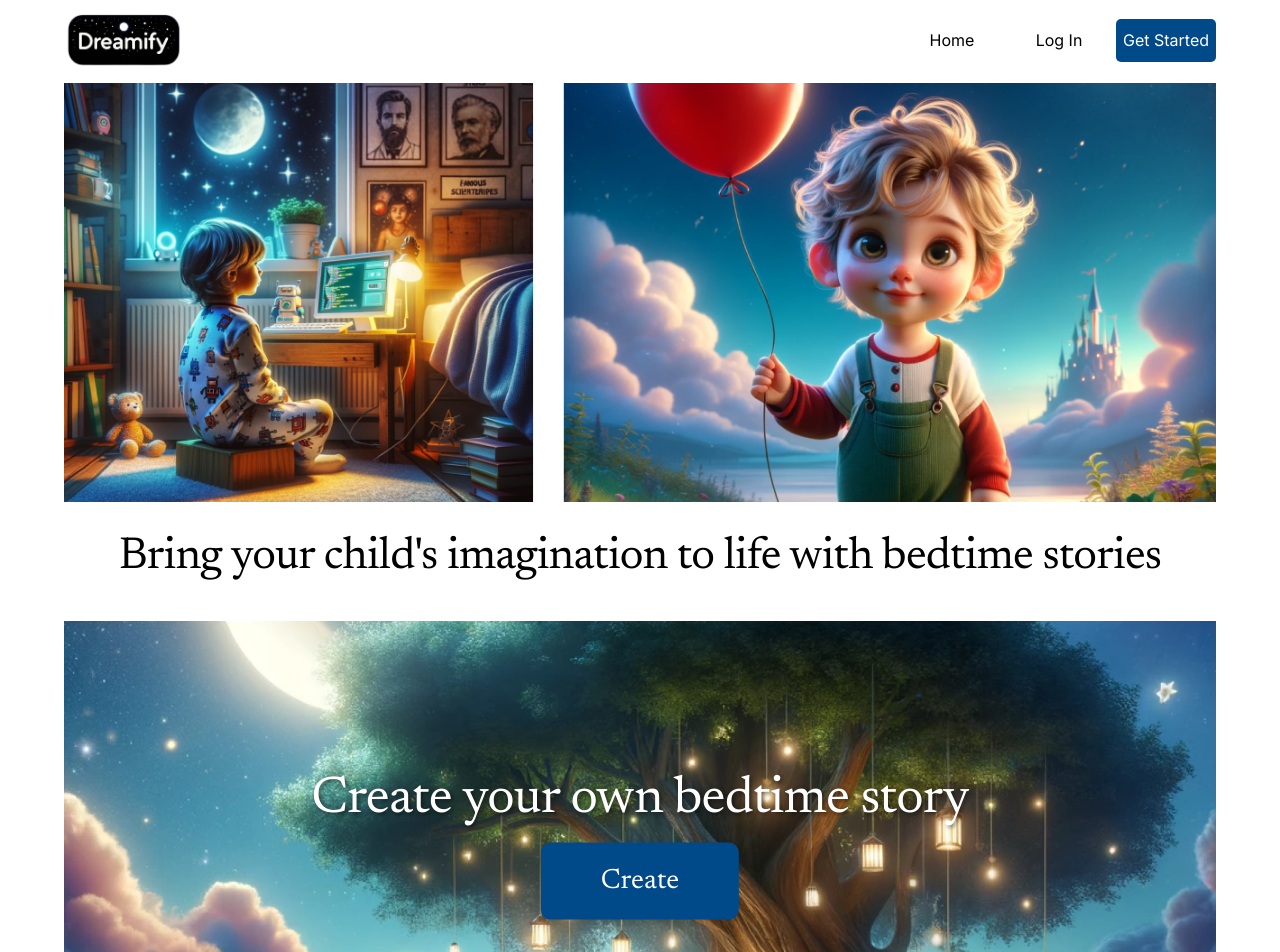
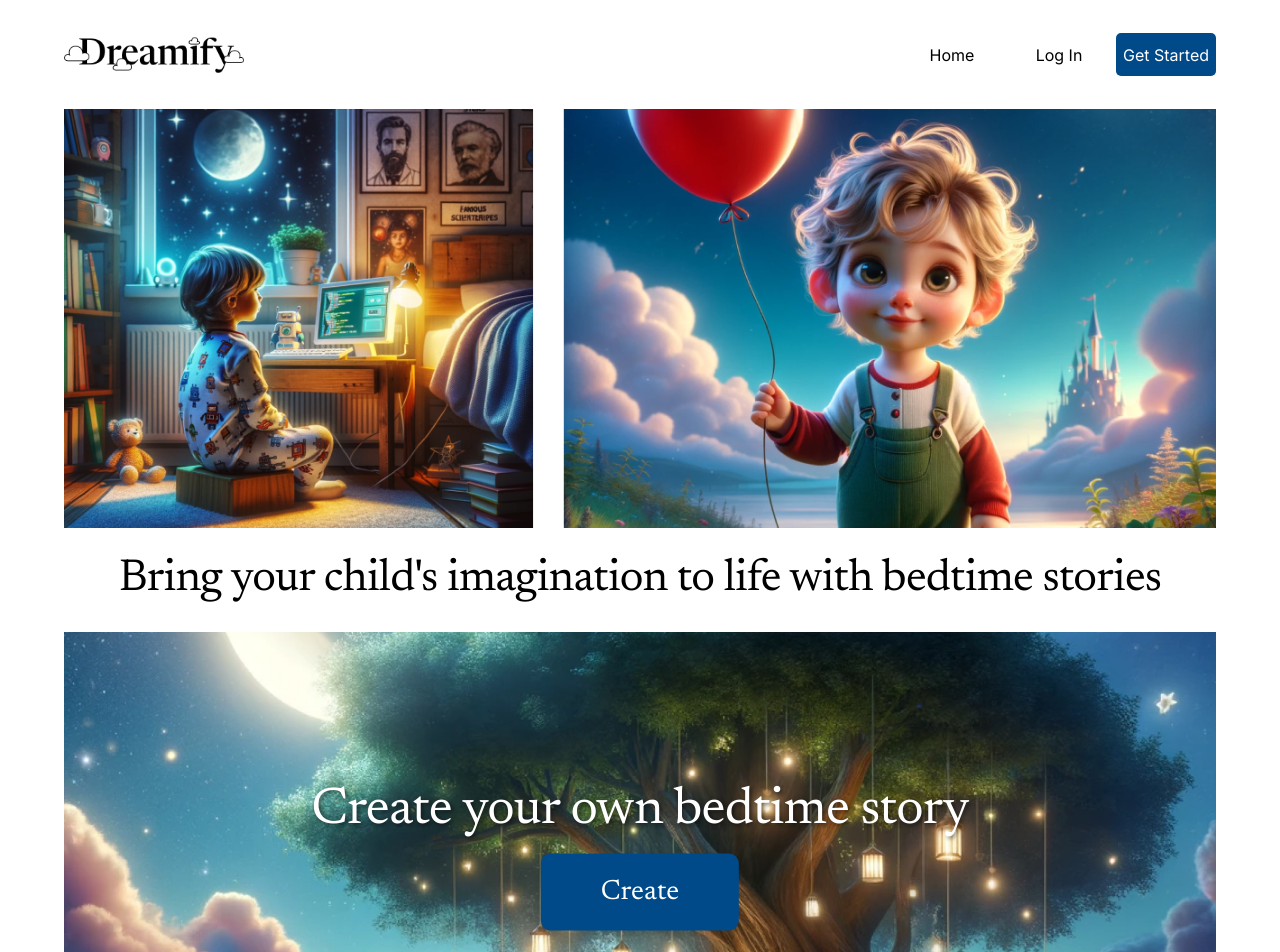
Before and after one commit to minerva-university/cs162-Dreamify, a React (Create React App) app: page / in a window 1280 px wide. Shown: the top 952 px of the page. Built offline with nearby package versions, Linux system fonts and the light colour scheme; no server answers.

Commit message:
Final touches
- Added the new logo
- Added (optional) to the add child page
- Some fixes to homepage and header

```diff
--- a/src/components/ChildProfileForm.js
+++ b/src/components/ChildProfileForm.js
@@ -155,7 +155,7 @@ const ChildProfileForm = ({ formData, setFormData, handleSubmit, isLoading, isVi
 
       {/* Section for interests */}
       <div className="form-section interests">
-        <h5>INTERESTS</h5>
+        <h5><b>INTERESTS </b>(optional)</h5>
         <label htmlFor="favoriteAnimals">Favorite Animals</label>
         <input
           type="text"
--- a/src/components/styles/Header.css
+++ b/src/components/styles/Header.css
@@ -4,7 +4,7 @@
   justify-content: center;
   align-items: center;
   background: #fff;
-  padding: 1% 0 0;
+  padding: 1% 0;
   width: 100%;
 }
 
@@ -18,7 +18,7 @@
 .header .logo {
   display: flex;
   align-items: center;
-  width: 120px;
+  width: 180px;
 }
 .header .header-title {
   color: #000;
--- a/src/pages/HomePage.js
+++ b/src/pages/HomePage.js
@@ -36,15 +36,19 @@ export default function HomePage() {
 
   return (
     <div className="home-page">
-      <div className="image-container hp-row">
-        <div className="image-item">
-          <img
-            src={boyTwoPhotos}
-            alt="Boy two photos"
-            className="hp-img-fluid"
-          />
+      <div className="hp-row">
+        <div className="hp-col">
+          <div className="hp-image-container">
+            <img
+              src={boyTwoPhotos}
+              alt="Tree"
+              className="hp-img-fluid hp-img-auto"
+            />
+
+          </div>
         </div>
       </div>
+
       <div className="hp-row">
         <div className="hp-col">
           <h1 className="hp-title">
@@ -52,9 +56,10 @@ export default function HomePage() {
           </h1>
         </div>
       </div>
+
       <div className="hp-row">
         <div className="hp-col">
-          <div className="hp-tree-image-container">
+          <div className="hp-image-container">
             <img
               src={treeImage}
               alt="Tree"
--- a/src/pages/styles/AddachildPage.css
+++ b/src/pages/styles/AddachildPage.css
@@ -22,8 +22,8 @@
   margin-left: 100px;
   margin-top: 40px;
   display: block;
-  font-weight: 600;
-  text-transform: uppercase;
+  font-weight: normal;
+
 }
 
 .add-child-page .add-child-form {
--- a/src/pages/styles/HomePage.css
+++ b/src/pages/styles/HomePage.css
@@ -10,20 +10,22 @@
   flex-wrap: wrap; /* Allows items to wrap to the next line if necessary */
 }
 
-.home-page .image-item {
-  text-align: center; /* Centers the image within the container */
-  padding-top: 15px; /* Adds some space on top of the image */
-  box-sizing: border-box; /* Ensures padding is included in the width */
-}
-
-.home-page .hp-col {
+.home-page .hp-image-container {
+  width: 100%;
+  max-width: 1250px; /* Set a maximum width for the container */
+  display: flex;
+  flex-direction: column;
+  align-items: center;
   position: relative;
-  width: 100%;
+  text-align: center;
+  justify-content: flex-end;
+  margin: 0 auto; /* Centers the container horizontally */
 }
 
 .home-page .hp-img-fluid {
   max-width: 100%;
-  height: 100%;
+  height: auto;
+  width: 100%; /* Ensures images fill the container width */
 }
 
 .home-page .hp-img-auto {
@@ -41,16 +43,6 @@
   display: block;
   text-align: center;
   margin: 25px;
-  padding: 0 0 1%;
-}
-
-.home-page .hp-tree-image-container {
-  display: flex;
-  flex-direction: column;
-  align-items: center;
-  position: relative;
-  text-align: center;
-  justify-content: flex-end;
 }
 
 .home-page .hp-tree-overlay-text,
@@ -63,7 +55,6 @@
 }
 
 .home-page .hp-tree-overlay-text {
-
   display: flex;
   margin-top: -30px; /* Add some space between the button and the text */
   color: #fff;
@@ -79,8 +70,6 @@
 .home-page .hp-tree-overlay-text:hover {
   text-shadow: 0 0 10px rgba(255, 255, 255, 0.8);
 }
-
-
 
 .home-page .hp-create-button {
   display: flex;
@@ -101,9 +90,6 @@
 .home-page .hp-create-button:hover {
   background-color: #0056b3;
 }
-.home-page .hp-create-button:hover + .hp-tree-image-container .hp-tree-overlay-text {
-  text-shadow: 0 0 10px rgba(255, 255, 255, 0.8);
-}
 
 .home-page .hp-create-button:active {
   background-color: #004080;
@@ -118,84 +104,11 @@
 
 .home-page .hp-featured-title {
   text-align: center;
-  margin: 80px;
+  margin: 70px 0 60px;
   color: #000;
   flex-shrink: 0;
   font-style: normal;
   display: inline-block;
-}
-
-.home-page .hp-featured-box {
-  display: flex;
-  flex: 0 0 70%;
-  max-width: 70%;
-  align-items: center;
-  box-sizing: border-box;
-  background: #fafaf5;
-  border: 2px solid #1a6598;
-  border-radius: 24px;
-  margin: 0 auto;
-  margin-bottom: 100px;
-}
-
-.home-page .hp-featured-image {
-  flex: 0 0 10%;
-  border-top-left-radius: 24px;
-  border-bottom-left-radius: 24px;
-  background: #d3d3d3 40% / cover no-repeat;
-  flex-shrink: 0;
-  height: 200px;
-}
-
-.home-page .hp-featured-content {
-  margin-left: auto;
-  margin-right: auto;
-  display: flex;
-  flex-direction: column;
-  align-items: center;
-  padding: 20px; /* Provide some padding around the content */
-  text-align: center;
-  gap: 10px; /* Space between the text and button */
-  height: 100%; /* Make the container fill the height of the parent */
-}
-
-.home-page .hp-featured-name {
-  color: #000;
-  font-style: normal;
-  line-height: 130%;
-  display: inline-block;
-}
-
-.home-page .hp-featured-date {
-  color: #1a6598;
-  font-style: normal;
-  line-height: 130%;
-  display: inline-block;
-  margin-top: -10px;
-  margin-left: 0;
-}
-
-.home-page .hp-featured-button {
-  margin-left: auto;
-  margin-right: auto;
-  opacity: 0.8;
-  background: #014a8a;
-  border-radius: 10px;
-  flex-shrink: 0;
-  width: 121px;
-  height: 37px;
-  border: none;
-  cursor: pointer;
-  color: #fff;
-  transition: background-color 0.3s;
-}
-
-.home-page .hp-featured-button:hover {
-  background-color: #0056b3;
-}
-
-.home-page .hp-featured-button:active {
-  background-color: #004080;
 }
 
 .home-page .hp-description-container {
@@ -212,8 +125,6 @@
   margin: 60px auto;
   font-size: 35px;
 }
-
-
 
 .home-page .story-block {
   display: flex;
@@ -253,6 +164,6 @@
   font-size: 20px;
 }
 
-.home-page #fivestars{
+.home-page #fivestars {
   margin-top: 80px;
 }
--- a/src/pages/styles/StoryPage.css
+++ b/src/pages/styles/StoryPage.css
@@ -41,7 +41,7 @@
 }
 
 .story-page .story-photo {
-  height: 600px;
+  width: 75%;
 }
 
 .story-page .story-hr-line {
```
Also changed, not shown: src/assets/logo.png.
